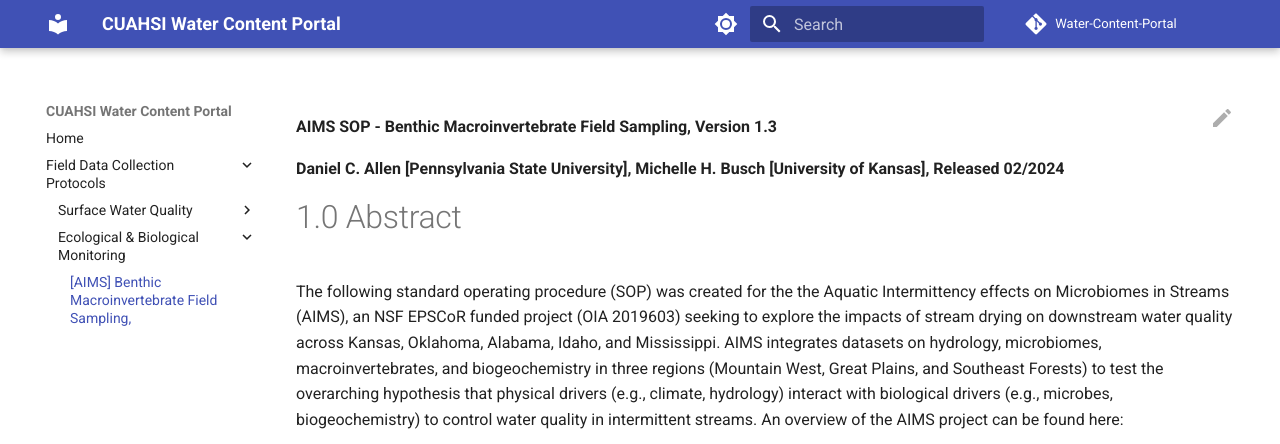
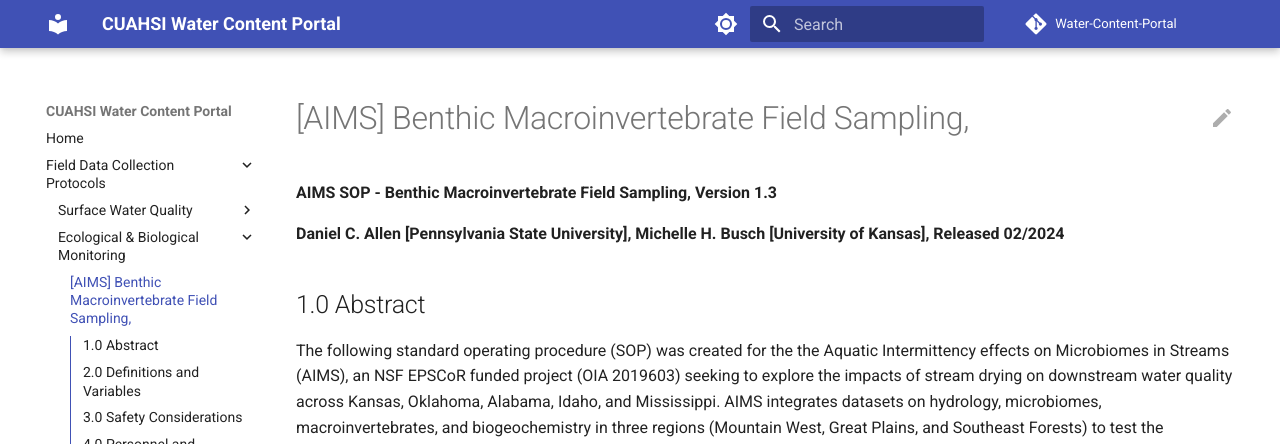
Before and after one commit to abnerbog/Water-Content-Portal-Archived, an MkDocs documentation site: the page built from docs/Protocols/Ecological & Biological Monitoring/AIMS_SOP_Benthic_Macroinvertebrate_Field_Sampling.md, in a window 1280 px wide and 900 px high, cut to the strip 0-444 px from the top of the window. Built offline with MkDocs 1.6.1 and Material for MkDocs 9.7.7, drawn with Linux system fonts in a browser that asks for light colours; comment, search, counter and statistics services are not loaded; some of the changed text lies outside the part shown.

Commit message:
Add headers + minor formatting to ecology protocol

```diff
--- a/docs/Protocols/Ecological & Biological Monitoring/AIMS_SOP_Benthic_Macroinvertebrate_Field_Sampling.md
+++ b/docs/Protocols/Ecological & Biological Monitoring/AIMS_SOP_Benthic_Macroinvertebrate_Field_Sampling.md
@@ -2,7 +2,7 @@
 
 **Daniel C. Allen [Pennsylvania State University], Michelle H. Busch [University of Kansas], Released 02/2024**
 
-# 1.0 Abstract
+## 1.0 Abstract
 
 The following standard operating procedure (SOP) was created for the the Aquatic Intermittency effects on Microbiomes in Streams (AIMS), an NSF EPSCoR funded project (OIA 2019603) seeking to explore the impacts of stream drying on downstream water quality across Kansas, Oklahoma, Alabama, Idaho, and Mississippi. AIMS integrates datasets on hydrology, microbiomes, macroinvertebrates, and biogeochemistry in three regions (Mountain West, Great Plains, and Southeast Forests) to test the overarching hypothesis that physical drivers (e.g., climate, hydrology) interact with biological drivers (e.g., microbes, biogeochemistry) to control water quality in intermittent streams. An overview of the AIMS project can be found here:
 
@@ -12,7 +12,7 @@ This protocol will detail the process for collecting and storing benthic macroin
 
 From this SOP, the following data types will be created: Macroinvertebrate DNA sequences, presence / absence data [AIMS rType: MACR]
 
-# 2.0 Definitions and Variables
+## 2.0 Definitions and Variables
 
 *2.1 Key Terms:*
 
@@ -37,15 +37,17 @@ From this SOP, the following data types will be created: Macroinvertebrate DNA s
 -   Flow status at sampling points (water status [wet/dry], isolated [y/n])
 -   Wetted width (m)
 
-    3.0 Safety Considerations *3.1 Field Safety Preparation*:
+## 3.0 Safety Considerations
+
+*3.1 Field Safety Preparation*:
 
 -   Nothing beyond normal field safety precautions for fieldwork
 
-    *3.2 Required Safety Precautions:*
+*3.2 Required Safety Precautions:*
 
 -   EtOH is flammable, use standard fire precautions around EtOH
 
-# 4.0 Personnel and Equipment
+## 4.0 Personnel and Equipment
 
 4.1 Checklist of equipment needed:
 
@@ -70,7 +72,9 @@ From this SOP, the following data types will be created: Macroinvertebrate DNA s
 
 -   At least 2 people, one in the stream doing sampling, and the other assisting. Having a third can be helpful and speed up processing.
 
-    5.0 Standard Operating Procedures *5.1 Calibration and maintenance:*
+## 5.0 Standard Operating Procedures
+
+*5.1 Calibration and maintenance:*
 
 -   Not applicable
 
@@ -150,7 +154,7 @@ b. Across the entire reach:
 
                 A YouTube video tutorial was created to describe this data collection protocol, which can be found here: <https://youtu.be/6niLLGBOoeU>
 
-# 6.0 Sample Generated/Storage & Preservation
+## 6.0 Sample Generated/Storage & Preservation
 
 *6.1 Processing and Preserving Samples:*
 
@@ -165,7 +169,7 @@ Samples preserved in 95% EtOH in the field
 -   Within 24 hours, refresh the ethanol in the sample (empty the contents of the sample into the 500 micron sieve, put the material back into the sampling jar, and replace with new ethanol) and then freeze the sample at (-20**°**C).
 -   For samples with large amounts of organic material, another EtOH refresh may be needed. If the EtOH becomes “stained” green or brown, that means that organics are leaching from algae/detritus, which can compromise the preservation. So if the EtOH is not clear, that is an indicator that another refresh of EtOH could be beneficial.
 
-# 7.0 Sample Tracking and Destination
+## 7.0 Sample Tracking and Destination
 
 *7.1 Data Entry into sample Tracking System:*
 
@@ -186,14 +190,14 @@ Samples preserved in 95% EtOH in the field
 -   Make sure to arrange with someone at the receiving university prior to shipping so that they are aware a sample is coming and are prepared to receive it and immediately refill the containers with ethanol in the lab.
 -   Ship samples via 2-day shipping early in the week (i.e. Monday or Tuesday) to ensure they will arrive by the end of the week.
 
-# 8.0 Questions and Ownership
+## 8.0 Questions and Ownership
 
 *8.1 Point of contact for SOP*
 
 -   Daniel Allen, Penn State, (daniel.c.allen@psu.edu) *8.2 Contact for data ownership questions (if different than above):*
 -   Same as above.
 
-# 9.0 Updates / Change Record
+## 9.0 Updates / Change Record
 
 *9.1 A running table of updates/changes made to the protocol:*
 
@@ -206,6 +210,6 @@ Samples preserved in 95% EtOH in the field
 | E        | 20240118 | 1.3        | Changed “1.0 Overview" to "1.0 Abstract" in accordance with revisions to AIMS SOP template for submission to Hydroshare. |
 | F        | 20241008 | 1.3        | Edits made to ensure clarity prior to posting                                                                            |
 
-10.0 Acknowledgements:
+## 10.0 Acknowledgements:
 
 This protocol is a modification of the StreamCLIMES invertebrate sampling protocol, which was developed by Michael Bogan, Albert Ruhi, and Daniel Allen.
```
